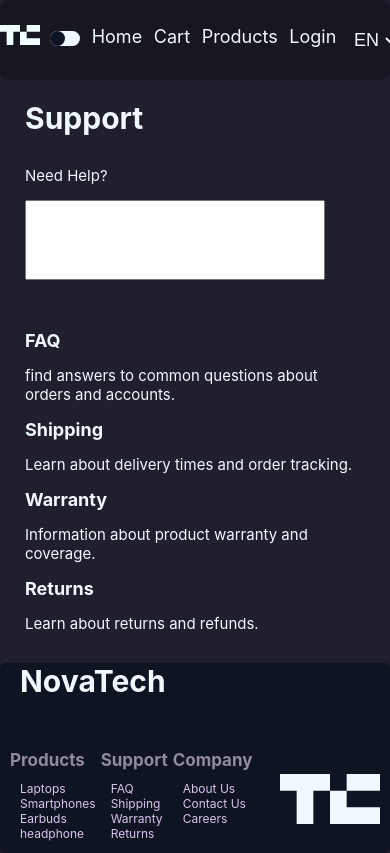
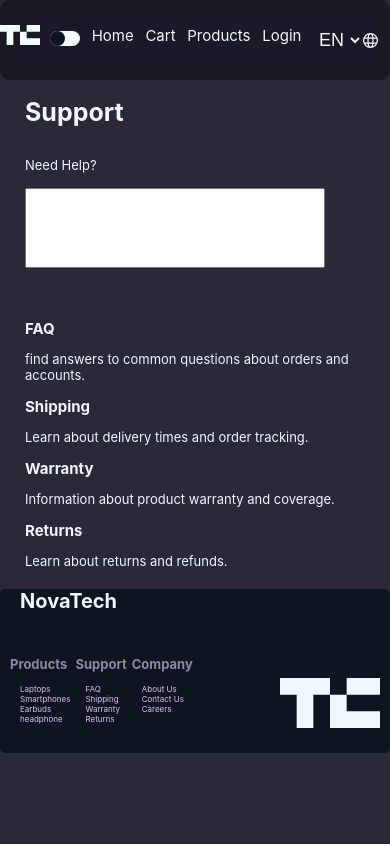
Before and after one commit to maryamparvan/Novatech, a React (Create React App) app: page /Support in a window 390 px wide. Built offline with nearby package versions, Linux system fonts and the light colour scheme.

Commit message:
Fix size  warnings

```diff
--- a/src/App.css
+++ b/src/App.css
@@ -53,7 +53,7 @@ body {
 }
 
 .light {
-  --back-ground: rgb(32, 32, 44);
+  --back-ground: rgb(41, 41, 57);
   --back-footer: #0f1423;
   --text-color: aliceblue;
   --card-color: rgb(14, 14, 33);
--- a/src/Components/Footer/Footer.css
+++ b/src/Components/Footer/Footer.css
@@ -44,20 +44,25 @@
     list-style:none;
     color: rgb(216, 195, 236);
 }
-
+.footerLogo h3{
+    font-size: 25px;
+}
 @media (max-width: 767px) {
   .footerLinks{
     gap: 5px;
     margin-left: 10px;
   }
   .footerLinks a {
-    font-size: 17px;
+    font-size: 13px;
   }
   .footerLinks svg{
     font-size: 100px;
     margin-top: 20px;
     }
     .ulfooter {
-        font-size: 12px;
+        font-size: 8px;
+    }
+    .footerLogo h3{
+        font-size: 20px;
     }
 }
--- a/src/Components/Navdar/Navbar.css
+++ b/src/Components/Navdar/Navbar.css
@@ -5,7 +5,7 @@
     padding: 25px 40px;
 }
 .NavdarClass{
-  font-size: 25px;
+  font-size: 20px;
 }
 .NavbarDiv{
     background-color:var(--text-color);
@@ -38,7 +38,7 @@
 }
 
 .language svg {
-    font-size: 25px;
+    font-size: 20px;
     color: var(--text-color);
 }
 
@@ -47,7 +47,7 @@
     outline: none;
     background-color: transparent;
     color: var(--text-color);
-    font-size: 25px;
+    font-size: 20px;
     cursor: pointer;
     padding: 3px 2px;
 }
@@ -60,7 +60,7 @@
 @media (max-width: 767px) {
   .NavdarClass{
     gap: clamp(10px, 3vw, 60px);
-    font-size: 18px;
+    font-size: 15px;
   }
   .NavbarDiv{
     margin-top: 5px;
@@ -83,6 +83,6 @@
     font-size: 18px;
   }
   .language svg{
-    font-size: 20px;
+    font-size: 15px;
   }
 }
--- a/src/Components/Page/Cart/Cart.css
+++ b/src/Components/Page/Cart/Cart.css
@@ -18,8 +18,8 @@
 .Cartcartdiv{
     background-color: var(--card-color);
     border-radius: 5px;
-    height: 400px;
-    width: 300px;
+    height: 380px;
+    width: 250px;
     margin-top: 120px;
 }
 .Cartcartdiv h3 {
@@ -34,8 +34,8 @@
     margin-right: 30px;
 }
 .imageClasscart{
-    height: 150px;
-    width: 300px;
+    height: 140px;
+    width: 250px;
     border-radius: 5px;
 }
 .ButtonDeleteCart{
--- a/src/Components/Page/Cart/OrderSummary.css
+++ b/src/Components/Page/Cart/OrderSummary.css
@@ -7,7 +7,7 @@
     border-radius: 12px;
     color: var(--text-color);
     position: fixed;
-    top:62%;
+    top:60%;
     left:78%
 }
 .OrderSummaryClass p{
@@ -36,7 +36,7 @@
 @media ( max-width: 767px){
     .OrderSummaryClass{
         width:200px;
-        top:65%;
+        top: 63%;
         left: 5%;
         margin-right: 10px;
     }
--- a/src/Components/Page/Company/Company.css
+++ b/src/Components/Page/Company/Company.css
@@ -6,16 +6,16 @@
     color: var(--text-color);
 }
 .CompanyClass h1{
-    font-size: 35px;
+    font-size: 30px;
 }
 .CompanyClass h3 {
-    font-size: 25px;
+    font-size: 20px;
 }
 .CompanyClass p {
-    font-size: 20px;
+    font-size: 18px;
 }
 .exploreClass p {
-    font-size: 20px;
+    font-size: 18px;
 }
 .exploreClass{
     display: flex;
@@ -29,7 +29,7 @@
     height: 25px;
 }
 .exploreClass h3{
-    font-size: 22px;
+    font-size: 20px;
 }
 .whyClass{
     margin-top: 50px;
@@ -37,7 +37,7 @@
     margin-bottom: 50px;
 }
 .whyClass ul{
-    font-size: 20px;
+    font-size: 18px;
 }
 .question{
     margin-top: 50px;
@@ -48,7 +48,7 @@
     color: var(--text-color);
     margin-top: 25px;
     margin-left: 20px;
-    font-size: 25px;
+    font-size: 20px;
 }
 
 @media (max-width:767px) {
@@ -56,9 +56,9 @@
         margin-right: 30px;
     }
     .question a{
-        font-size: 20px;
+        font-size: 18px;
     }
     .question h3{
-        font-size: 20px;
+        font-size: 18px;
     }
 }
--- a/src/Components/Page/Home/Home.css
+++ b/src/Components/Page/Home/Home.css
@@ -1,12 +1,12 @@
 .HomeClass{
     display: flex;
     flex-direction: row;
-    min-height: 700px;
+    min-height: 500px;
 }
 .HomeClassImg{
     width: 80%;
-    height: 80%;
-    margin-top: 10px;
+    height: 70%;
+    margin-top: 95px;
     border-radius: 3px;
     margin-left: 10px;
     margin-right: 10px;
@@ -22,8 +22,9 @@
     margin-right: 200px;
 }
 .ClassImg{
-    width: 90%;
-    height: 90%;
+    width: 100%;
+    height: 100%;
+    /* margin-top: 95px; */
     border-radius: 5px;
 }
 .HeroSection{
@@ -31,9 +32,9 @@
 }
 .HeroContent{
     position: absolute;
-    left: 35%;
+    left: 38%;
     right: 35%;
-    top: 33%;
+    top: 30%;
 }
 .ButtonShop{
     width: 120px;
--- a/src/Components/Page/Login/Login.css
+++ b/src/Components/Page/Login/Login.css
@@ -1,7 +1,7 @@
 .LoginClass{
     margin-top: 65px;
-    width: 550px;
-    height: 700px;
+    width: 25%;
+    height: 750px;
     background-color: var(--card-color);
     display: flex;
     flex-direction: column;
@@ -38,7 +38,7 @@
 }
 .LoginClass label{
     color: var(--text-color);
-    font-size: 25px;
+    font-size: 20px;
 }
 .divHeader{
     display: flex;
@@ -89,8 +89,9 @@
 
 @media (max-width: 767px) {
     .LoginClass{
-        width: 340px;
+        width: 280px;
         align-items:center;
+        height: 450;
     }
     .ButtonSubmit{
         left: 6%;
--- a/src/Components/Page/Product/CreatCart/CreatCart.css
+++ b/src/Components/Page/Product/CreatCart/CreatCart.css
@@ -4,7 +4,7 @@
 }
 .CartClass{
     display: grid;
-    grid-template-columns: repeat(auto-fit, minmax(350px, 1fr));
+    grid-template-columns: repeat(auto-fit, minmax(250px, 1fr));
     column-gap: 20px;
     row-gap: 30px;
     margin-left: 170px;
@@ -13,16 +13,16 @@
     min-height: 500px;
 }
 .CartClass div {
-    width: 100%;
+    width: 250px;
     max-width: 350px;
-    height: 450px;
+    height: 380px;
     margin: 0;
     background-color: var(--card-color);
     border-radius: 5px;
 }
 .imageClass{
-    width: 350px;
-    height: 200px;
+    width: 250px;
+    height: 140px;
     border-radius: 5px;
 }
 .CartClass h3{
--- a/src/Components/Page/Product/Product.css
+++ b/src/Components/Page/Product/Product.css
@@ -16,7 +16,7 @@
     margin-right: 30px;
 }
 .CategoryButton{
-  font-size: 20px;
+  font-size: 15px;
 }
 .ProductPage input {
     height: 20px;
--- a/src/Components/Page/Support/Support.css
+++ b/src/Components/Page/Support/Support.css
@@ -6,22 +6,22 @@
 
 }
 .SupportClass h1{
-    font-size: 40px;
+    font-size: 35px;
 }
 .Supportquestion label{
-    font-size: 23px;
+    font-size: 20px;
 }
 .strongPclass p{
-    font-size:20px ;
+    font-size:18px ;
 }
 .strongPclass strong{
-    font-size: 28px;
+    font-size: 24px;
 }
 .Supportquestion{
     margin-top: 30px;
     display: flex;
     flex-direction: column;
-    font-size: 20px;
+    font-size: 18px;
     gap: 15px;
     margin-bottom: 50px;
 }
@@ -34,15 +34,15 @@
         margin-right: 30px;
     }
     .SupportClass h1{
-        font-size: 30px;
+        font-size: 25px;
     }
     .Supportquestion label{
+        font-size: 13px;
+    }
+    .strongPclass p{
+        font-size:13px ;
+    }
+    .strongPclass strong{
         font-size: 15px;
     }
-    .strongPclass p{
-        font-size:15px ;
-    }
-    .strongPclass strong{
-        font-size: 18px;
-    }
 }
```
